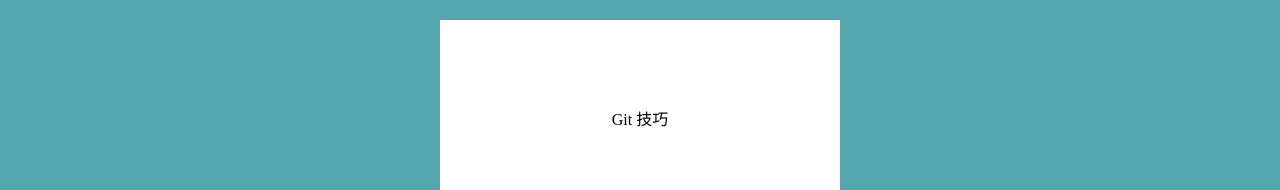
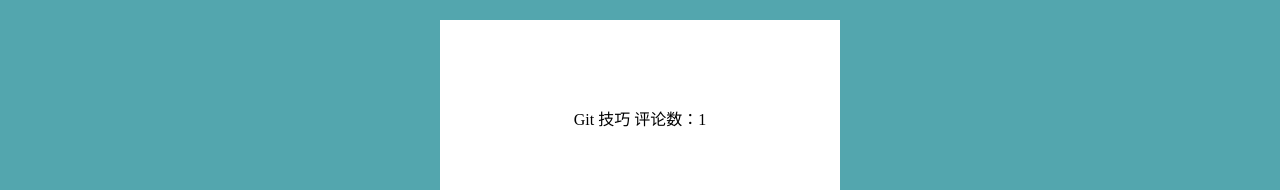
Before and after one commit to haoqicat/vuex-hello-v3, a Vue app: page /post/1 in a window 1280 px wide. Shown: the top 190 px of the page. Built offline with nearby package versions, Linux system fonts and the light colour scheme; data requests are answered from the project's data file.

Commit message:
show comment count

```diff
--- a/src/components/PostBody.vue
+++ b/src/components/PostBody.vue
@@ -2,6 +2,7 @@
   <div class="wrap">
     <div v-if="show" class="title">
       {{ post.title }}
+      评论数：{{ commentCount }}
     </div>
   </div>
 </template>
@@ -14,6 +15,10 @@
     post() {
       const posts = this.$store.state.post.all
       return posts.find(t => t.id === this.postId)
+    },
+    commentCount() {
+      const comments = this.$store.state.comment.all
+      return comments.filter(t => t.postId === this.postId).length
     },
     show() {
       return this.post
```
